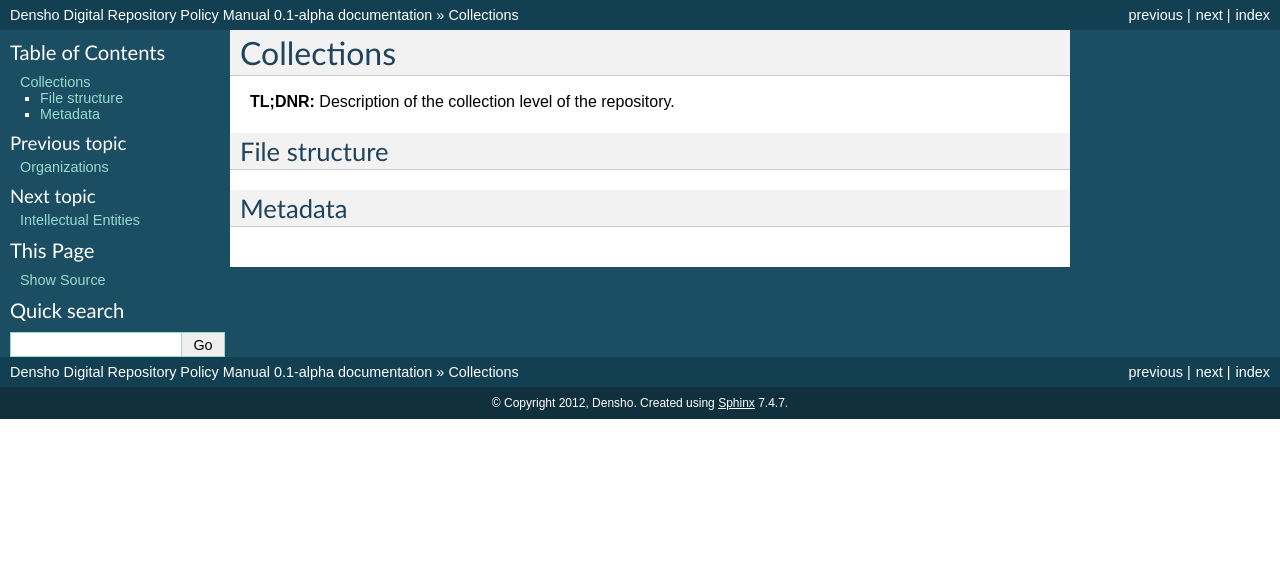
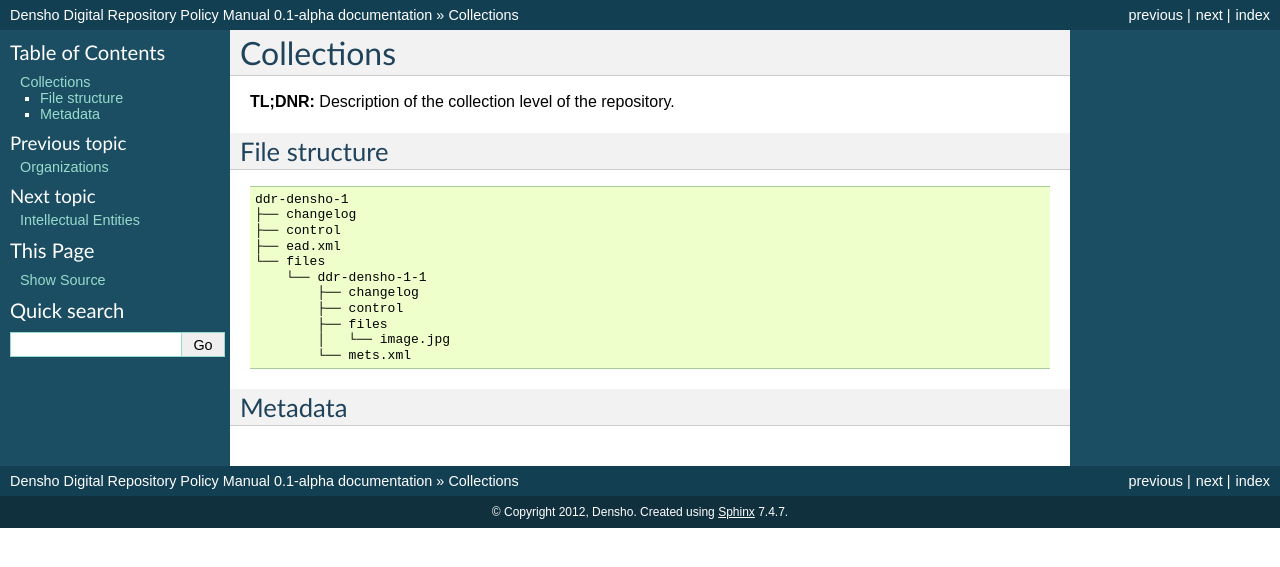
Before and after one commit to denshoproject/ddr-manual, a Sphinx documentation site: the page built from source/structure/collections.rst, in a window 1280 px wide. Shown: the top 567 px of the page. Built offline with Sphinx 7.4.7, drawn with Linux system fonts in a browser that asks for light colours; pages that are not in the unit, such as notebooks, are missing from menus.

Commit message:
Added example collection file structure

```diff
--- a/source/structure/collections.rst
+++ b/source/structure/collections.rst
@@ -8,6 +8,20 @@ Collections
 File structure
 --------------
 
+::
+
+    ddr-densho-1
+    ├── changelog
+    ├── control
+    ├── ead.xml
+    └── files
+        └── ddr-densho-1-1
+            ├── changelog
+            ├── control
+            ├── files
+            │   └── image.jpg
+            └── mets.xml
+
 
 Metadata
 --------
```
